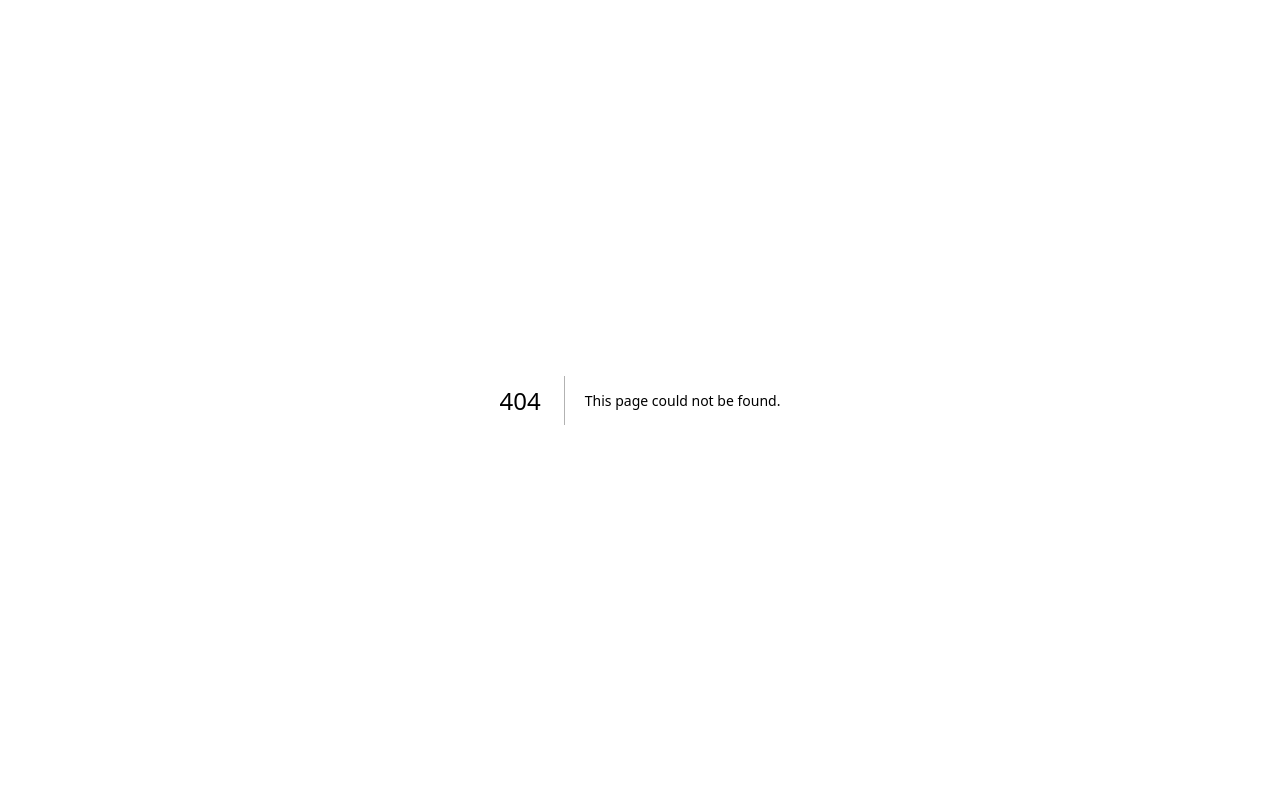
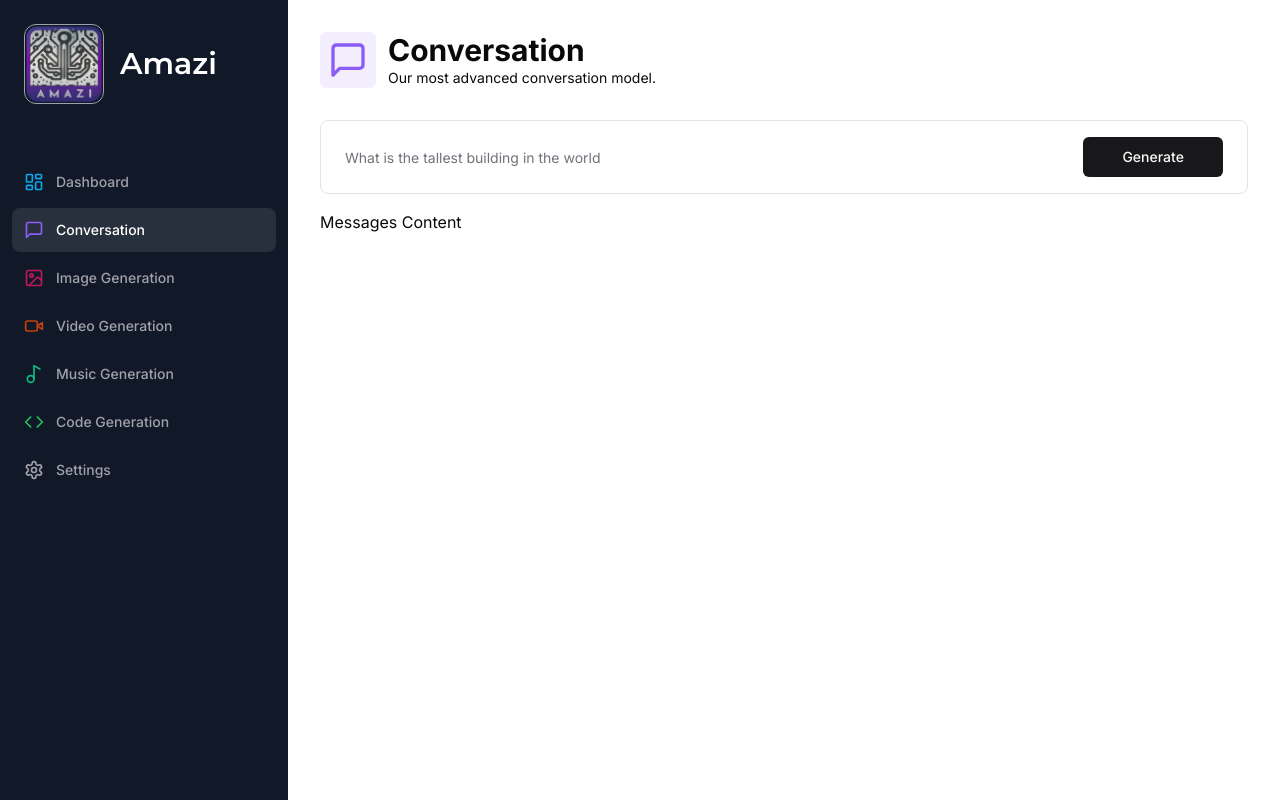
Before and after one commit to sanixstudio/amazi, a Next.js app: page /conversation in a window 1280 px wide. Before the commit this address had no page. Built offline with nearby package versions, Linux system fonts and the light colour scheme.

Commit message:
created conversation ui

```diff
--- a/package.json
+++ b/package.json
@@ -12,7 +12,9 @@
   },
   "dependencies": {
     "@clerk/nextjs": "^4.28.1",
+    "@hookform/resolvers": "^3.3.2",
     "@radix-ui/react-dialog": "^1.0.5",
+    "@radix-ui/react-label": "^2.0.2",
     "@radix-ui/react-slot": "^1.0.2",
     "add": "^2.0.6",
     "button": "^1.1.1",
@@ -24,9 +26,11 @@
     "npm": "^10.2.5",
     "react": "^18",
     "react-dom": "^18",
+    "react-hook-form": "^7.49.2",
     "shadcn-ui": "^0.4.1",
     "tailwind-merge": "^2.1.0",
-    "tailwindcss-animate": "^1.0.7"
+    "tailwindcss-animate": "^1.0.7",
+    "zod": "^3.22.4"
   },
   "devDependencies": {
     "@types/node": "^20",
--- /dev/null
+++ b/src/app/(dashboard)/(routes)/conversation/constants.ts
@@ -0,0 +1,5 @@
+import * as z from "zod";
+
+export const formSchema = z.object({
+  prompt: z.string().min(1, { message: "Prompt is required" }),
+});
--- /dev/null
+++ b/src/app/(dashboard)/(routes)/conversation/page.tsx
@@ -0,0 +1,75 @@
+"use client";
+
+import * as z from "zod";
+import { MessageSquare } from "lucide-react";
+import { Heading } from "@/components/heading";
+import { useForm } from "react-hook-form";
+import { formSchema } from "./constants";
+import { zodResolver } from "@hookform/resolvers/zod";
+import { Form, FormControl, FormField, FormItem } from "@/components/ui/form";
+import { Input } from "@/components/ui/input";
+import { Button } from "@/components/ui/button";
+
+const ConversationPage = () => {
+  const form = useForm<z.infer<typeof formSchema>>({
+    resolver: zodResolver(formSchema),
+    defaultValues: {
+      prompt: "",
+    },
+  });
+
+  const isLoading = form.formState.isLoading;
+
+  const onSubmit = async (values: z.infer<typeof formSchema>) => {
+    console.log(values);
+  };
+
+  return (
+    <div>
+      <Heading
+        title="Conversation"
+        description="Our most advanced conversation model."
+        icon={MessageSquare}
+        iconColor="text-violet-500"
+        bgColor="bg-violet-500/10"
+      />
+      <div className="px-4 lg:px-8">
+        <div>
+          <Form {...form}>
+            <form
+              onSubmit={form.handleSubmit(onSubmit)}
+              className="rounded-lg border w-full p-4 px-3 md:px-6 focus-within:shadow-sm grid grid-cols-12 gap-2"
+            >
+              <FormField
+                name="prompt"
+                render={({ field }) => {
+                  return (
+                    <FormItem className="col-span-12 lg:col-span-10">
+                      <FormControl className="m-0 p-0">
+                        <Input
+                          className="border-0 outline-none focus-visible:ring-0 focus-visible:ring-transparent"
+                          disabled={isLoading}
+                          placeholder="What is the tallest building in the world"
+                          {...field}
+                        />
+                      </FormControl>
+                    </FormItem>
+                  );
+                }}
+              />
+              <Button
+                className="col-span-12 lg:col-span-2 w-full"
+                disabled={isLoading}
+              >
+                Generate
+              </Button>
+            </form>
+          </Form>
+        </div>
+        <div className="space-y-4 mt-4">Messages Content</div>
+      </div>
+    </div>
+  );
+};
+
+export default ConversationPage;
--- a/src/app/(dashboard)/(routes)/dashboard/page.tsx
+++ b/src/app/(dashboard)/(routes)/dashboard/page.tsx
@@ -10,6 +10,7 @@
   Music2Icon,
   VideoIcon,
 } from "lucide-react";
+import { useRouter } from "next/navigation";
 
 const tools = [
   {
@@ -50,6 +51,8 @@
 ];
 
 const DashboardPage = () => {
+  const router = useRouter();
+
   return (
     <div className="px-4">
       <div className="mb-8 space-y-4">
@@ -63,6 +66,7 @@
       <div className="px-4 md:px-20 lg:px-32 space-y-4">
         {tools.map((tool) => (
           <Card
+            onClick={() => router.push(tool.href)}
             key={tool.href}
             className="p-4 border-black/5 flex items-center justify-between hover:shadow-md transition cursor-pointer"
           >
--- /dev/null
+++ b/src/components/heading.tsx
@@ -0,0 +1,33 @@
+import { cn } from "@/lib/utils";
+import { LucideIcon } from "lucide-react";
+
+interface HeadingProps {
+  title: string;
+  description: string;
+  icon: LucideIcon;
+  iconColor?: string;
+  bgColor?: string;
+}
+
+export const Heading = ({
+  title,
+  description,
+  icon: Icon,
+  iconColor,
+  bgColor,
+}: HeadingProps) => {
+  return (
+    <div
+      className="px-4 lg:px-8 flex
+    items-center gap-x-3 mb-8"
+    >
+      <div className={cn("p-2 w-fit rounded-md", bgColor)}>
+        <Icon className={cn("w-10 h-10", iconColor)} />
+      </div>
+      <div>
+        <h2 className="text-3xl font-bold">{title}</h2>
+        <p className="text-sm to-muted-foreground">{description}</p>
+      </div>
+    </div>
+  );
+};
--- /dev/null
+++ b/src/components/ui/form.tsx
@@ -0,0 +1,176 @@
+import * as React from "react"
+import * as LabelPrimitive from "@radix-ui/react-label"
+import { Slot } from "@radix-ui/react-slot"
+import {
+  Controller,
+  ControllerProps,
+  FieldPath,
+  FieldValues,
+  FormProvider,
+  useFormContext,
+} from "react-hook-form"
+
+import { cn } from "@/lib/utils"
+import { Label } from "@/components/ui/label"
+
+const Form = FormProvider
+
+type FormFieldContextValue<
+  TFieldValues extends FieldValues = FieldValues,
+  TName extends FieldPath<TFieldValues> = FieldPath<TFieldValues>
+> = {
+  name: TName
+}
+
+const FormFieldContext = React.createContext<FormFieldContextValue>(
+  {} as FormFieldContextValue
+)
+
+const FormField = <
+  TFieldValues extends FieldValues = FieldValues,
+  TName extends FieldPath<TFieldValues> = FieldPath<TFieldValues>
+>({
+  ...props
+}: ControllerProps<TFieldValues, TName>) => {
+  return (
+    <FormFieldContext.Provider value={{ name: props.name }}>
+      <Controller {...props} />
+    </FormFieldContext.Provider>
+  )
+}
+
+const useFormField = () => {
+  const fieldContext = React.useContext(FormFieldContext)
+  const itemContext = React.useContext(FormItemContext)
+  const { getFieldState, formState } = useFormContext()
+
+  const fieldState = getFieldState(fieldContext.name, formState)
+
+  if (!fieldContext) {
+    throw new Error("useFormField should be used within <FormField>")
+  }
+
+  const { id } = itemContext
+
+  return {
+    id,
+    name: fieldContext.name,
+    formItemId: `${id}-form-item`,
+    formDescriptionId: `${id}-form-item-description`,
+    formMessageId: `${id}-form-item-message`,
+    ...fieldState,
+  }
+}
+
+type FormItemContextValue = {
+  id: string
+}
+
+const FormItemContext = React.createContext<FormItemContextValue>(
+  {} as FormItemContextValue
+)
+
+const FormItem = React.forwardRef<
+  HTMLDivElement,
+  React.HTMLAttributes<HTMLDivElement>
+>(({ className, ...props }, ref) => {
+  const id = React.useId()
+
+  return (
+    <FormItemContext.Provider value={{ id }}>
+      <div ref={ref} className={cn("space-y-2", className)} {...props} />
+    </FormItemContext.Provider>
+  )
+})
+FormItem.displayName = "FormItem"
+
+const FormLabel = React.forwardRef<
+  React.ElementRef<typeof LabelPrimitive.Root>,
+  React.ComponentPropsWithoutRef<typeof LabelPrimitive.Root>
+>(({ className, ...props }, ref) => {
+  const { error, formItemId } = useFormField()
+
+  return (
+    <Label
+      ref={ref}
+      className={cn(error && "text-destructive", className)}
+      htmlFor={formItemId}
+      {...props}
+    />
+  )
+})
+FormLabel.displayName = "FormLabel"
+
+const FormControl = React.forwardRef<
+  React.ElementRef<typeof Slot>,
+  React.ComponentPropsWithoutRef<typeof Slot>
+>(({ ...props }, ref) => {
+  const { error, formItemId, formDescriptionId, formMessageId } = useFormField()
+
+  return (
+    <Slot
+      ref={ref}
+      id={formItemId}
+      aria-describedby={
+        !error
+          ? `${formDescriptionId}`
+          : `${formDescriptionId} ${formMessageId}`
+      }
+      aria-invalid={!!error}
+      {...props}
+    />
+  )
+})
+FormControl.displayName = "FormControl"
+
+const FormDescription = React.forwardRef<
+  HTMLParagraphElement,
+  React.HTMLAttributes<HTMLParagraphElement>
+>(({ className, ...props }, ref) => {
+  const { formDescriptionId } = useFormField()
+
+  return (
+    <p
+      ref={ref}
+      id={formDescriptionId}
+      className={cn("text-sm text-muted-foreground", className)}
+      {...props}
+    />
+  )
+})
+FormDescription.displayName = "FormDescription"
+
+const FormMessage = React.forwardRef<
+  HTMLParagraphElement,
+  React.HTMLAttributes<HTMLParagraphElement>
+>(({ className, children, ...props }, ref) => {
+  const { error, formMessageId } = useFormField()
+  const body = error ? String(error?.message) : children
+
+  if (!body) {
+    return null
+  }
+
+  return (
+    <p
+      ref={ref}
+      id={formMessageId}
+      className={cn("text-sm font-medium text-destructive", className)}
+      {...props}
+    >
+      {body}
+    </p>
+  )
+})
+FormMessage.displayName = "FormMessage"
+
+export {
+  useFormField,
+  Form,
+  FormItem,
+  FormLabel,
+  FormControl,
+  FormDescription,
+  FormMessage,
+  FormField,
+}
--- /dev/null
+++ b/src/components/ui/input.tsx
@@ -0,0 +1,25 @@
+import * as React from "react"
+
+import { cn } from "@/lib/utils"
+
+export interface InputProps
+  extends React.InputHTMLAttributes<HTMLInputElement> {}
+
+const Input = React.forwardRef<HTMLInputElement, InputProps>(
+  ({ className, type, ...props }, ref) => {
+    return (
+      <input
+        type={type}
+        className={cn(
+          "flex h-10 w-full rounded-md border border-input bg-background px-3 py-2 text-sm ring-offset-background file:border-0 file:bg-transparent file:text-sm file:font-medium placeholder:text-muted-foreground focus-visible:outline-none focus-visible:ring-2 focus-visible:ring-ring focus-visible:ring-offset-2 disabled:cursor-not-allowed disabled:opacity-50",
+          className
+        )}
+        ref={ref}
+        {...props}
+      />
+    )
+  }
+)
+Input.displayName = "Input"
+
+export { Input }
--- /dev/null
+++ b/src/components/ui/label.tsx
@@ -0,0 +1,26 @@
+"use client"
+
+import * as React from "react"
+import * as LabelPrimitive from "@radix-ui/react-label"
+import { cva, type VariantProps } from "class-variance-authority"
+
+import { cn } from "@/lib/utils"
+
+const labelVariants = cva(
+  "text-sm font-medium leading-none peer-disabled:cursor-not-allowed peer-disabled:opacity-70"
+)
+
+const Label = React.forwardRef<
+  React.ElementRef<typeof LabelPrimitive.Root>,
+  React.ComponentPropsWithoutRef<typeof LabelPrimitive.Root> &
+    VariantProps<typeof labelVariants>
+>(({ className, ...props }, ref) => (
+  <LabelPrimitive.Root
+    ref={ref}
+    className={cn(labelVariants(), className)}
+    {...props}
+  />
+))
+Label.displayName = LabelPrimitive.Root.displayName
+
+export { Label }
```
Also changed, not shown: 1 other file (tests, documents, lock files or other folders).
